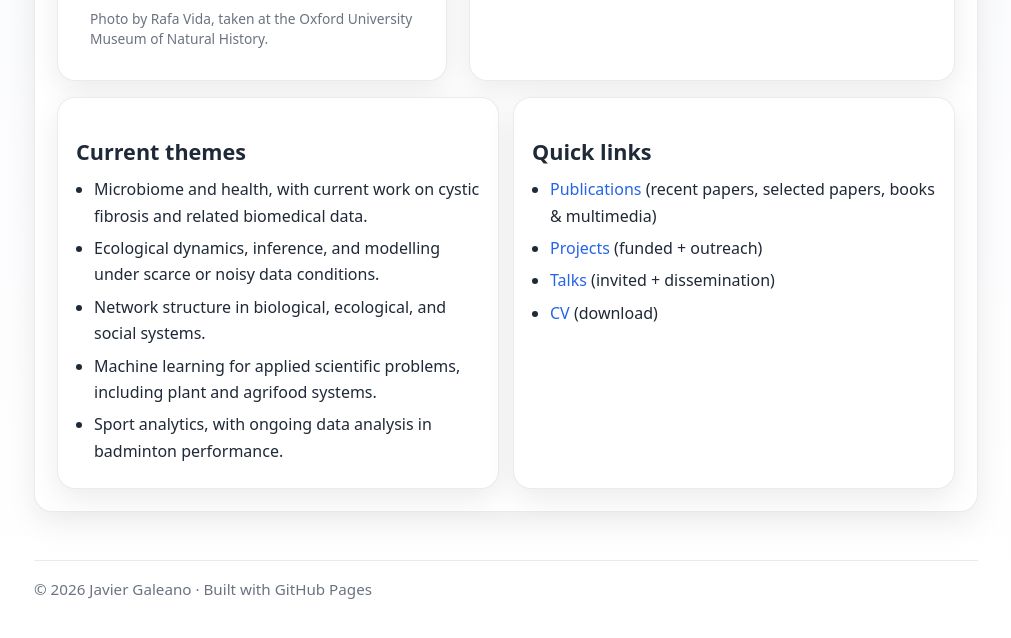
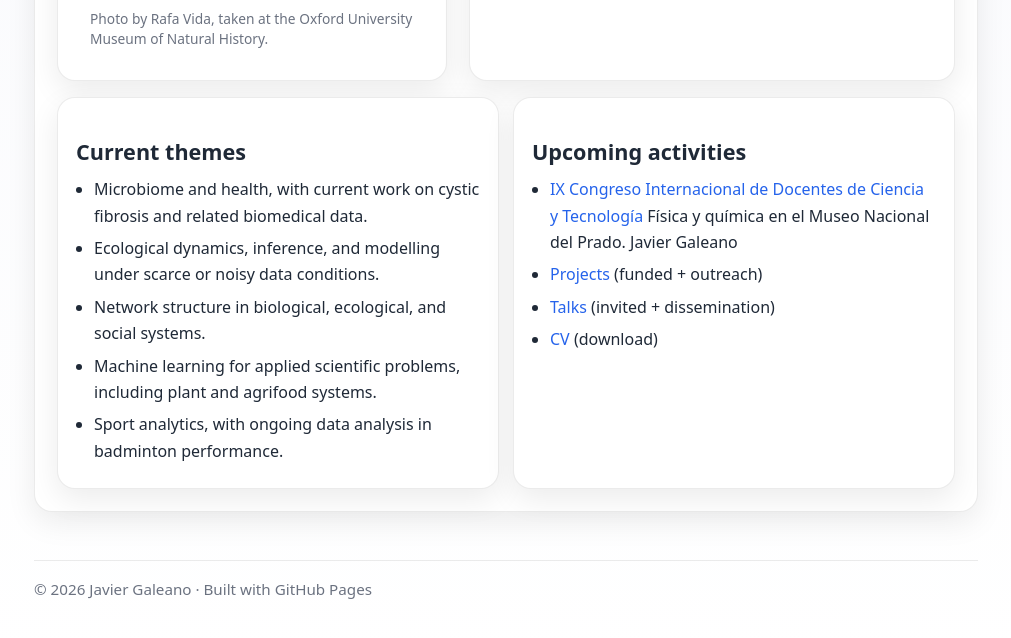
Before and after one commit to galeanojav/galeanojav.github.io, a Jekyll site: the page built from index.md, in a window 1280 px wide and 1314 px high, cut to the strip 648-1286 px from the top of the window. Shown: the whole strip, without its empty margins (134-1145 px from the left). Built offline with Jekyll 4.4.1, drawn with Linux system fonts in a browser that asks for light colours.

Commit message:
Change 'Quick links' to 'Upcoming activities'
Updated section heading and added a new link to an upcoming event.

```diff
--- a/index.md
+++ b/index.md
@@ -38,9 +38,10 @@ title: Home
   </div>
 
   <div class="card box col-6">
-    <h2>Quick links</h2>
+    <h2>Upcoming activities</h2>
     <ul>
-      <li><a href="{{ '/publications' | relative_url }}">Publications</a> (recent papers, selected papers, books & multimedia)</li>
+      <li><a href="https://epinut.org.es/CDC/9/index.htm">IX Congreso Internacional de Docentes de Ciencia y Tecnología</a> Física y química en el Museo Nacional del Prado.
+Javier Galeano</li>
       <li><a href="{{ '/projects' | relative_url }}">Projects</a> (funded + outreach)</li>
       <li><a href="{{ '/talks' | relative_url }}">Talks</a> (invited + dissemination)</li>
       <li><a href="{{ '/cv' | relative_url }}">CV</a> (download)</li>
```
